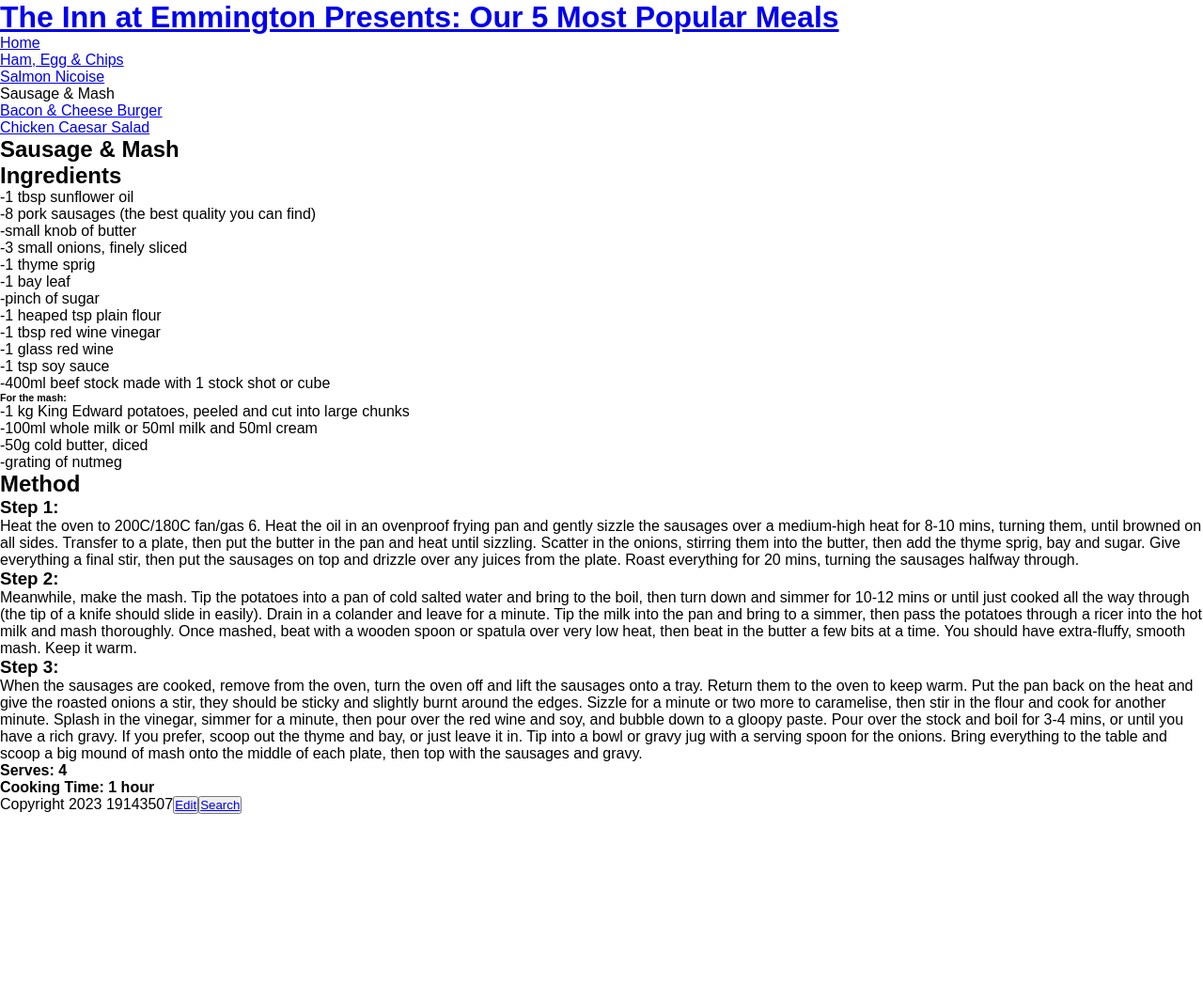
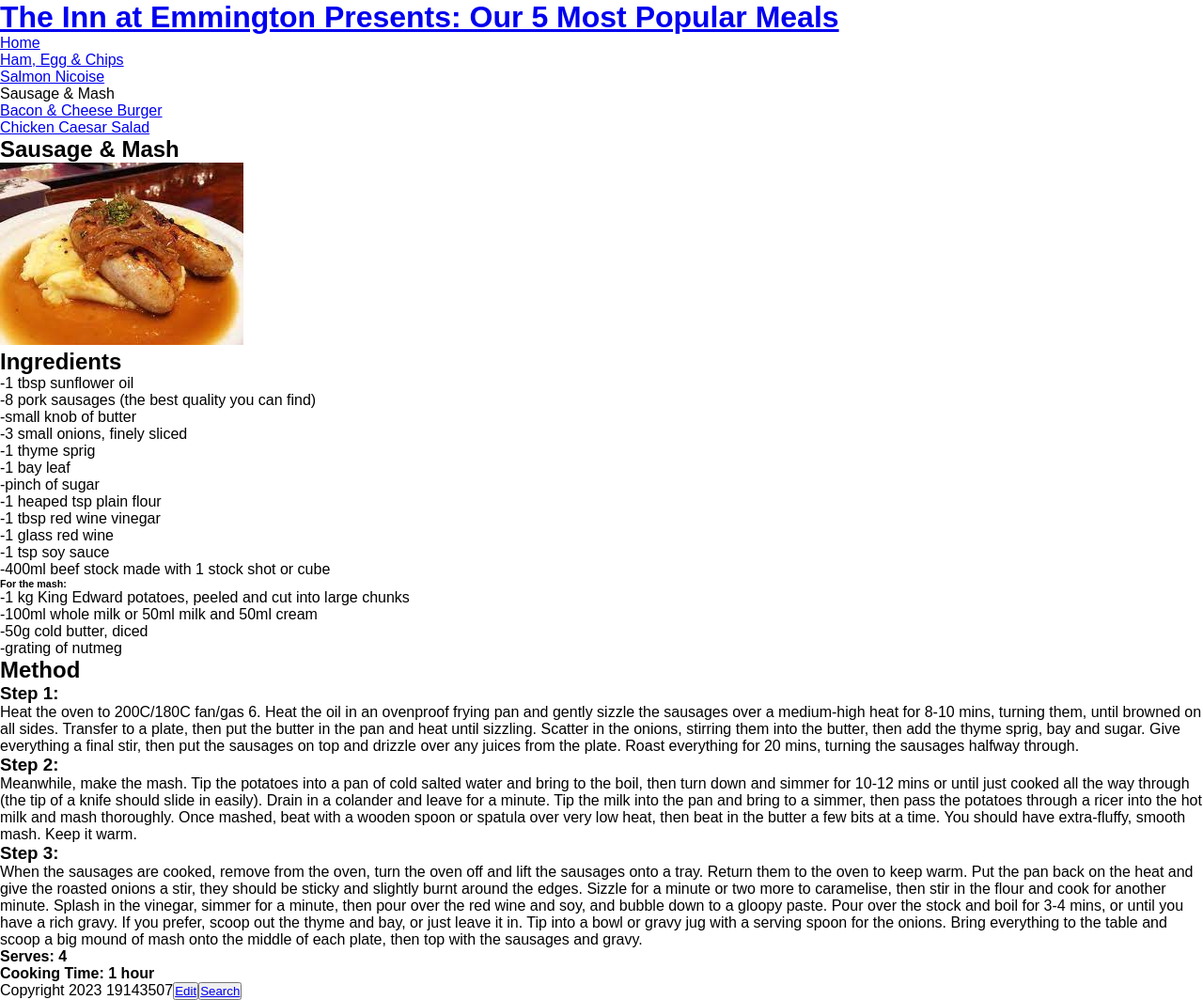
Before and after one commit to 19143507/inn-at-emmington, a Jekyll site: the page built from _recipes/sausage-mash.md, in a window 1280 px wide. Shown: the whole page at 94% size. Built offline with Jekyll 4.4.1, drawn with Linux system fonts in a browser that asks for light colours; before the commit the page ends 900 px from its top, so only the background shows below that.

Commit message:
Update Recipe “sausage-mash”

```diff
--- a/_recipes/sausage-mash.md
+++ b/_recipes/sausage-mash.md
@@ -4,6 +4,8 @@ date: 2023-01-31T15:07:24.258Z
 order: 3
 layout: recipe
 ---
+![](../uploads/bangers-n-mash.jpg)
+
 ## Ingredients
 
 \-1 tbsp sunflower oil
```
Also changed, not shown: uploads/bangers-n-mash.jpg (added).
